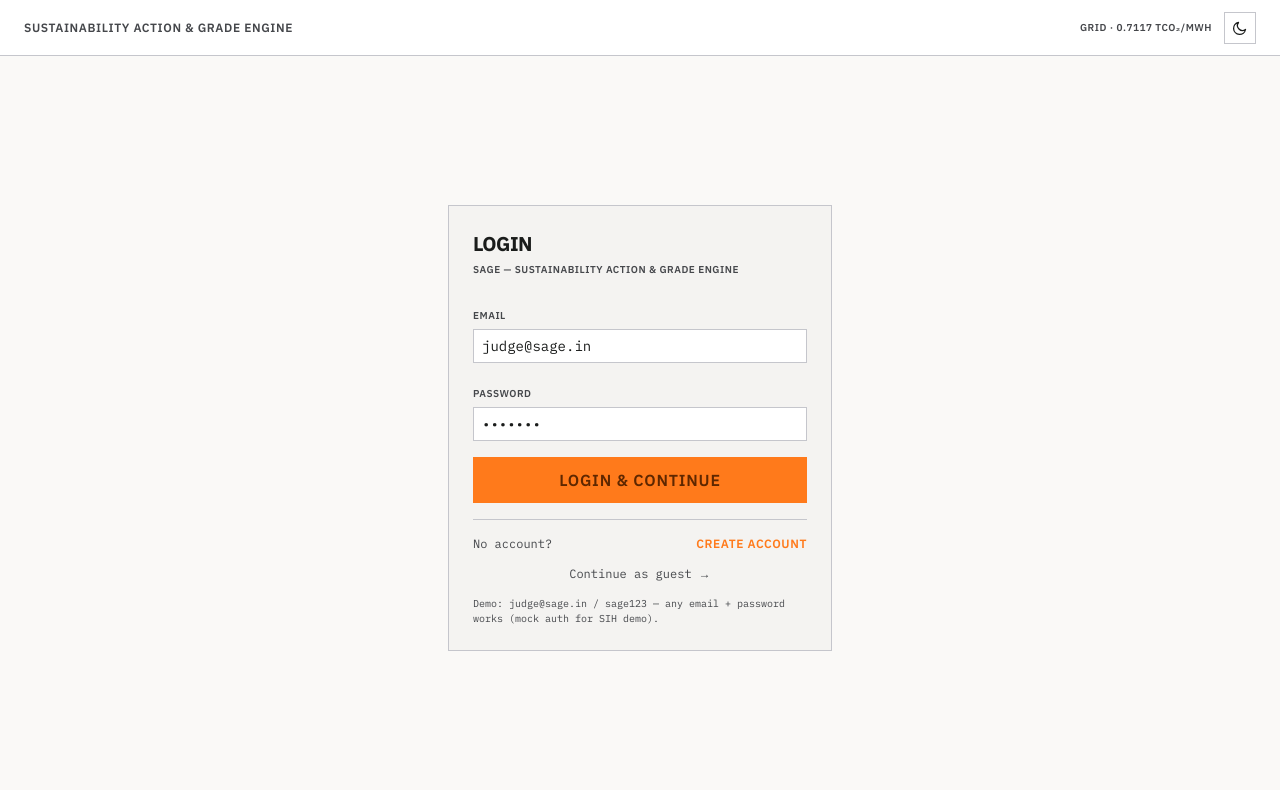
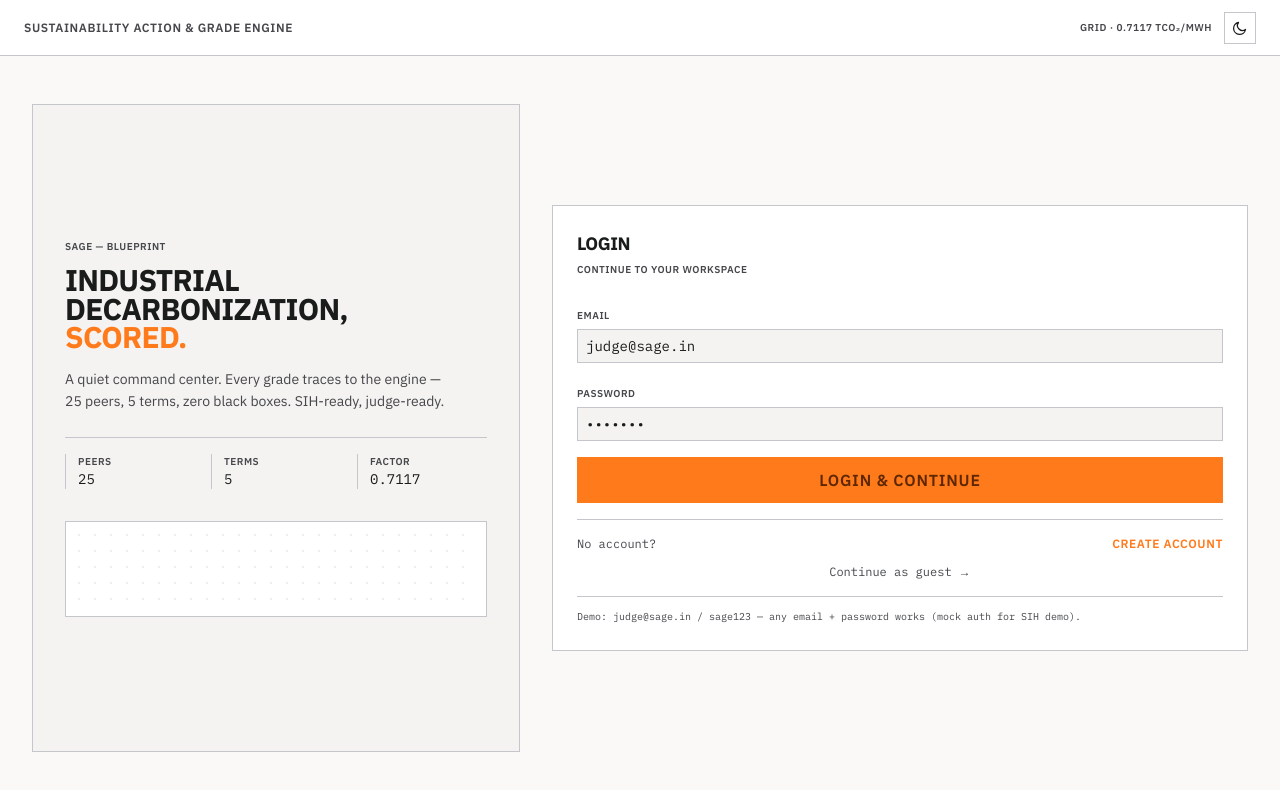
Before and after one commit to am-devanand/SAGE, a Next.js app: page /login in a window 1280 px wide. Shown: the top 790 px of the page. Built offline with nearby package versions, Linux system fonts and the light colour scheme.

Commit message:
Polish auth onboarding within blueprint system
Ultraworked with [Sisyphus](https://github.com/code-yeongyu/oh-my-openagent)

Co-authored-by: Sisyphus <clio-agent@sisyphuslabs.ai>

```diff
--- a/app/login/page.tsx
+++ b/app/login/page.tsx
@@ -23,19 +23,51 @@ export default function LoginPage() {
   };
 
   return (
-    <div className="mx-auto flex min-h-[calc(100vh-56px)] max-w-[1280px] items-center justify-center px-8 py-12">
-      <div className="w-full max-w-sm border border-line bg-bg-elevated p-6">
-        <h1 className="font-display text-xl font-bold uppercase tracking-tight">Login</h1>
-        <p className="label-caps mt-1 text-[10px] text-ink-muted">SAGE — Sustainability Action &amp; Grade Engine</p>
+    <div className="mx-auto grid min-h-[calc(100vh-56px)] max-w-[1280px] grid-cols-12 gap-8 px-8 py-12">
+      <div className="col-span-12 flex flex-col justify-center border border-line bg-bg-elevated p-8 md:col-span-5">
+        <span className="label-caps text-[10px] text-ink-muted">SAGE — blueprint</span>
+        <h1 className="mt-3 font-display text-3xl font-bold uppercase leading-[0.95] tracking-tight">
+          Industrial
+          <br />
+          Decarbonization,
+          <br />
+          <span className="text-accent">Scored.</span>
+        </h1>
+        <p className="mt-4 max-w-sm text-sm leading-relaxed text-ink-muted">
+          A quiet command center. Every grade traces to the engine — 25 peers, 5 terms, zero black boxes. SIH-ready, judge-ready.
+        </p>
+        <div className="mt-6 grid grid-cols-3 gap-4 border-t border-line pt-4">
+          <div className="border-l border-line pl-3">
+            <div className="label-caps text-[10px] text-ink-muted">Peers</div>
+            <div className="font-mono text-sm">25</div>
+          </div>
+          <div className="border-l border-line pl-3">
+            <div className="label-caps text-[10px] text-ink-muted">Terms</div>
+            <div className="font-mono text-sm">5</div>
+          </div>
+          <div className="border-l border-line pl-3">
+            <div className="label-caps text-[10px] text-ink-muted">Factor</div>
+            <div className="font-mono text-sm">0.7117</div>
+          </div>
+        </div>
+        <div className="mt-8 hidden h-24 border border-line bg-surface p-3 md:block">
+          <div className="h-full w-full bg-[radial-gradient(circle_at_1px_1px,_var(--line)_1px,_transparent_0)] [background-size:16px_16px] opacity-30" />
+        </div>
+      </div>
+
+      <div className="col-span-12 flex items-center md:col-span-7">
+        <div className="w-full border border-line bg-surface p-6">
+          <h2 className="font-display text-lg font-bold uppercase tracking-tight">Login</h2>
+          <p className="label-caps mt-1 text-[10px] text-ink-muted">Continue to your workspace</p>
 
           <form onSubmit={onSubmit} className="mt-6 flex flex-col gap-4">
             <div>
               <label className="label-caps text-[10px] text-ink-muted" htmlFor="email">Email</label>
-            <input id="email" type="email" value={email} onChange={(e) => setEmail(e.target.value)} placeholder="you@company.in" className="mt-1 w-full border border-line bg-surface px-2 py-1.5 font-mono text-sm text-ink outline-none focus:border-accent" />
+              <input id="email" type="email" value={email} onChange={(e) => setEmail(e.target.value)} placeholder="you@company.in" className="mt-1 w-full border border-line bg-bg-elevated px-2 py-1.5 font-mono text-sm text-ink outline-none focus:border-accent" />
             </div>
             <div>
               <label className="label-caps text-[10px] text-ink-muted" htmlFor="password">Password</label>
-            <input id="password" type="password" value={password} onChange={(e) => setPassword(e.target.value)} placeholder="••••••••" className="mt-1 w-full border border-line bg-surface px-2 py-1.5 font-mono text-sm text-ink outline-none focus:border-accent" />
+              <input id="password" type="password" value={password} onChange={(e) => setPassword(e.target.value)} placeholder="••••••••" className="mt-1 w-full border border-line bg-bg-elevated px-2 py-1.5 font-mono text-sm text-ink outline-none focus:border-accent" />
             </div>
             {err && <span className="font-mono text-xs text-accent" role="alert">{err}</span>}
             <button type="submit" className="btn-press border border-accent bg-accent px-4 py-2.5 text-accent-ink hover:bg-accent/90"><span className="label-caps uppercase">Login &amp; Continue</span></button>
@@ -45,10 +77,11 @@ export default function LoginPage() {
             <span className="font-mono text-xs text-ink-muted">No account?</span>
             <Link href="/signup" className="label-caps text-xs text-accent hover:underline">Create account</Link>
           </div>
-        <div className="mt-2 text-center">
-          <Link href="/select-plant" onClick={(e) => { e.preventDefault(); login("guest@sage.in", "guest"); router.push("/select-plant"); }} className="font-mono text-xs text-ink-muted hover:text-ink">Continue as guest →</Link>
+          <div className="mt-3 flex justify-center">
+            <button type="button" onClick={() => { login("guest@sage.in", "guest"); router.push("/select-plant"); }} className="font-mono text-xs text-ink-muted hover:text-ink">Continue as guest →</button>
           </div>
-        <p className="mt-3 font-mono text-[10px] text-ink-muted">Demo: judge@sage.in / sage123 — any email + password works (mock auth for SIH demo).</p>
+          <p className="mt-4 border-t border-line pt-3 font-mono text-[10px] leading-relaxed text-ink-muted">Demo: judge@sage.in / sage123 — any email + password works (mock auth for SIH demo).</p>
+        </div>
       </div>
     </div>
   );
--- a/app/select-plant/page.tsx
+++ b/app/select-plant/page.tsx
@@ -20,21 +20,26 @@ export default function SelectPlantPage() {
 
   return (
     <div className="mx-auto max-w-[1280px] px-8 py-8">
-      <header className="flex flex-wrap items-end justify-between gap-4">
-        <div>
-          <h1 className="font-display text-2xl font-bold uppercase tracking-tight">Choose your plant</h1>
-          <p className="label-caps mt-1 text-[10px] text-ink-muted">Welcome, {user.name} — pick a demo or register your own. You can change this anytime.</p>
+      <header className="border border-line bg-bg-elevated p-6">
+        <div className="flex flex-wrap items-end justify-between gap-4">
+          <div>
+            <span className="label-caps text-[10px] text-ink-muted">Step 2 of 2</span>
+            <h1 className="mt-1 font-display text-2xl font-bold uppercase tracking-tight">Choose your plant</h1>
+            <p className="label-caps mt-1 text-[10px] text-ink-muted">Welcome, {user.name} — pick a demo or register your own. You can change this anytime via Switch plant.</p>
+          </div>
+          <Link href="/register" className="btn-press border border-accent bg-accent px-4 py-2.5 text-accent-ink hover:bg-accent/90"><span className="label-caps uppercase">+ Register your plant</span></Link>
         </div>
-        <Link href="/register" className="btn-press border border-accent bg-accent px-4 py-2.5 text-accent-ink hover:bg-accent/90"><span className="label-caps uppercase">+ Register your plant</span></Link>
       </header>
 
       <div className="mt-6 grid grid-cols-12 gap-4">
         {plants.map((p, i) => (
-          <button key={p.name} type="button" onClick={() => { setPlant(i); router.push("/"); }} className="group col-span-12 flex flex-col border border-line bg-surface p-4 text-left transition-colors hover:border-accent md:col-span-4">
+          <button key={p.name} type="button" onClick={() => { setPlant(i); router.push("/"); }} className="group col-span-12 flex flex-col border border-line bg-surface p-4 text-left transition-colors hover:border-accent hover:bg-bg-elevated md:col-span-4">
             <span className="label-caps text-[10px] text-ink-muted">{SECTOR_LABELS[p.sector]} · {p.size_category}</span>
-            <span className="mt-1 font-display text-sm font-bold uppercase tracking-tight">{p.name}</span>
-            <span className="mt-2 font-mono text-xs text-ink-muted">{p.production_units.toLocaleString()} units · {p.raw_material.type} · {p.waste_tonnes} t waste</span>
-            <span className="mt-3 label-caps text-[10px] text-accent group-hover:underline">Select →</span>
+            <span className="mt-2 font-display text-sm font-bold uppercase tracking-tight leading-tight">{p.name}</span>
+            <span className="mt-2 border-t border-line pt-2 font-mono text-xs leading-relaxed text-ink-muted">
+              {p.production_units.toLocaleString()} units · {p.raw_material.type} · {p.waste_tonnes} t waste · {p.transport_km.toLocaleString()} km
+            </span>
+            <span className="mt-3 flex items-center gap-1 label-caps text-[10px] text-accent">Select <span className="transition-transform group-hover:translate-x-0.5">→</span></span>
           </button>
         ))}
       </div>
```
Also changed, not shown: app/signup/page.tsx (+24 -6 lines). Lines whose indentation alone changed are shown as unchanged.
